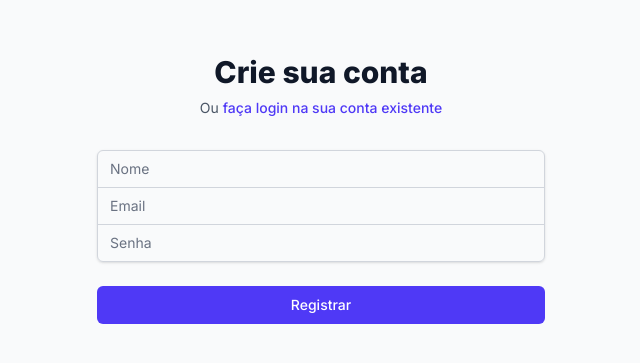
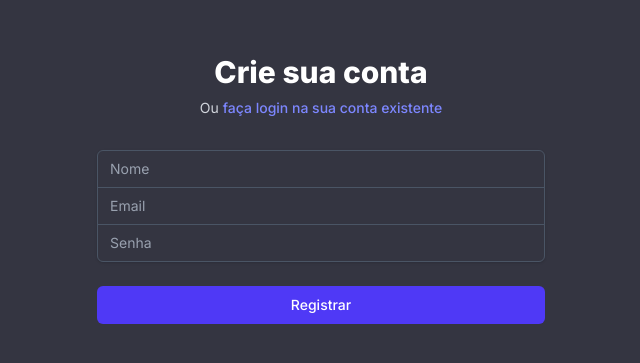
Before and after one commit to webereaugusto/saas, a Next.js app: page /register in a window 1280 px wide. Shown: the part 223-586 px from the top of the page, without its empty margins (319-959 px from the left). Built offline with nearby package versions, Linux system fonts and the light colour scheme.

Commit message:
Padronização do background escuro em todas as páginas

```diff
--- a/src/app/globals.css
+++ b/src/app/globals.css
@@ -17,6 +17,13 @@
     --background: #0a0a0a;
     --foreground: #ededed;
   }
+}
+
+html, body {
+  height: 100%;
+  min-height: 100vh;
+  margin: 0;
+  padding: 0;
 }
 
 body {
--- a/src/app/layout.tsx
+++ b/src/app/layout.tsx
@@ -16,10 +16,10 @@ export default function RootLayout({
   children: React.ReactNode;
 }) {
   return (
-    <html lang="pt-BR">
-      <body className={inter.className}>
+    <html lang="pt-BR" className="h-full">
+      <body className={`${inter.className} h-full`}>
         <AuthProvider>
-          <main>{children}</main>
+          <main className="h-full">{children}</main>
           <Toaster />
         </AuthProvider>
       </body>
--- a/src/app/login/page.tsx
+++ b/src/app/login/page.tsx
@@ -39,17 +39,17 @@ export default function Login() {
   };
 
   return (
-    <div className="min-h-screen flex items-center justify-center bg-gray-50 py-12 px-4 sm:px-6 lg:px-8">
+    <div className="min-h-screen flex items-center justify-center bg-[#343541] py-12 px-4 sm:px-6 lg:px-8">
       <div className="max-w-md w-full space-y-8">
         <div>
-          <h2 className="mt-6 text-center text-3xl font-extrabold text-gray-900">
+          <h2 className="mt-6 text-center text-3xl font-extrabold text-white">
             Entre na sua conta
           </h2>
-          <p className="mt-2 text-center text-sm text-gray-600">
+          <p className="mt-2 text-center text-sm text-gray-300">
             Ou{' '}
             <Link
               href="/register"
-              className="font-medium text-indigo-600 hover:text-indigo-500"
+              className="font-medium text-indigo-400 hover:text-indigo-300"
             >
               crie uma nova conta
             </Link>
@@ -67,7 +67,7 @@ export default function Login() {
                 type="email"
                 autoComplete="email"
                 required
-                className="appearance-none rounded-none relative block w-full px-3 py-2 border border-gray-300 placeholder-gray-500 text-gray-900 rounded-t-md focus:outline-none focus:ring-indigo-500 focus:border-indigo-500 focus:z-10 sm:text-sm"
+                className="appearance-none rounded-none relative block w-full px-3 py-2 border border-gray-600 placeholder-gray-400 text-gray-900 rounded-t-md focus:outline-none focus:ring-indigo-500 focus:border-indigo-500 focus:z-10 sm:text-sm"
                 placeholder="Email"
               />
             </div>
@@ -81,7 +81,7 @@ export default function Login() {
                 type="password"
                 autoComplete="current-password"
                 required
-                className="appearance-none rounded-none relative block w-full px-3 py-2 border border-gray-300 placeholder-gray-500 text-gray-900 rounded-b-md focus:outline-none focus:ring-indigo-500 focus:border-indigo-500 focus:z-10 sm:text-sm"
+                className="appearance-none rounded-none relative block w-full px-3 py-2 border border-gray-600 placeholder-gray-400 text-gray-900 rounded-b-md focus:outline-none focus:ring-indigo-500 focus:border-indigo-500 focus:z-10 sm:text-sm"
                 placeholder="Senha"
               />
             </div>
--- a/src/app/page.tsx
+++ b/src/app/page.tsx
@@ -2,9 +2,9 @@ import Link from 'next/link';
 
 export default function Home() {
   return (
-    <div className="bg-[#343541]">
-      <div className="relative isolate px-6 pt-14 lg:px-8">
-        <div className="mx-auto max-w-2xl py-32 sm:py-48 lg:py-56">
+    <div className="bg-[#343541] min-h-screen flex flex-col">
+      <div className="relative isolate px-6 pt-14 lg:px-8 flex-grow flex items-center">
+        <div className="mx-auto max-w-2xl py-20 sm:py-32 lg:py-40">
           <div className="text-center">
             <h1 className="text-4xl font-bold tracking-tight text-white sm:text-6xl">
               Chat com Inteligência Artificial
--- a/src/app/register/page.tsx
+++ b/src/app/register/page.tsx
@@ -41,17 +41,17 @@ export default function Register() {
   };
 
   return (
-    <div className="min-h-screen flex items-center justify-center bg-gray-50 py-12 px-4 sm:px-6 lg:px-8">
+    <div className="min-h-screen flex items-center justify-center bg-[#343541] py-12 px-4 sm:px-6 lg:px-8">
       <div className="max-w-md w-full space-y-8">
         <div>
-          <h2 className="mt-6 text-center text-3xl font-extrabold text-gray-900">
+          <h2 className="mt-6 text-center text-3xl font-extrabold text-white">
             Crie sua conta
           </h2>
-          <p className="mt-2 text-center text-sm text-gray-600">
+          <p className="mt-2 text-center text-sm text-gray-300">
             Ou{' '}
             <Link
               href="/login"
-              className="font-medium text-indigo-600 hover:text-indigo-500"
+              className="font-medium text-indigo-400 hover:text-indigo-300"
             >
               faça login na sua conta existente
             </Link>
@@ -68,7 +68,7 @@ export default function Register() {
                 name="name"
                 type="text"
                 required
-                className="appearance-none rounded-none relative block w-full px-3 py-2 border border-gray-300 placeholder-gray-500 text-gray-900 rounded-t-md focus:outline-none focus:ring-indigo-500 focus:border-indigo-500 focus:z-10 sm:text-sm"
+                className="appearance-none rounded-none relative block w-full px-3 py-2 border border-gray-600 placeholder-gray-400 text-gray-900 rounded-t-md focus:outline-none focus:ring-indigo-500 focus:border-indigo-500 focus:z-10 sm:text-sm"
                 placeholder="Nome"
               />
             </div>
@@ -82,7 +82,7 @@ export default function Register() {
                 type="email"
                 autoComplete="email"
                 required
-                className="appearance-none rounded-none relative block w-full px-3 py-2 border border-gray-300 placeholder-gray-500 text-gray-900 focus:outline-none focus:ring-indigo-500 focus:border-indigo-500 focus:z-10 sm:text-sm"
+                className="appearance-none rounded-none relative block w-full px-3 py-2 border border-gray-600 placeholder-gray-400 text-gray-900 focus:outline-none focus:ring-indigo-500 focus:border-indigo-500 focus:z-10 sm:text-sm"
                 placeholder="Email"
               />
             </div>
@@ -96,7 +96,7 @@ export default function Register() {
                 type="password"
                 autoComplete="new-password"
                 required
-                className="appearance-none rounded-none relative block w-full px-3 py-2 border border-gray-300 placeholder-gray-500 text-gray-900 rounded-b-md focus:outline-none focus:ring-indigo-500 focus:border-indigo-500 focus:z-10 sm:text-sm"
+                className="appearance-none rounded-none relative block w-full px-3 py-2 border border-gray-600 placeholder-gray-400 text-gray-900 rounded-b-md focus:outline-none focus:ring-indigo-500 focus:border-indigo-500 focus:z-10 sm:text-sm"
                 placeholder="Senha"
               />
             </div>
```
